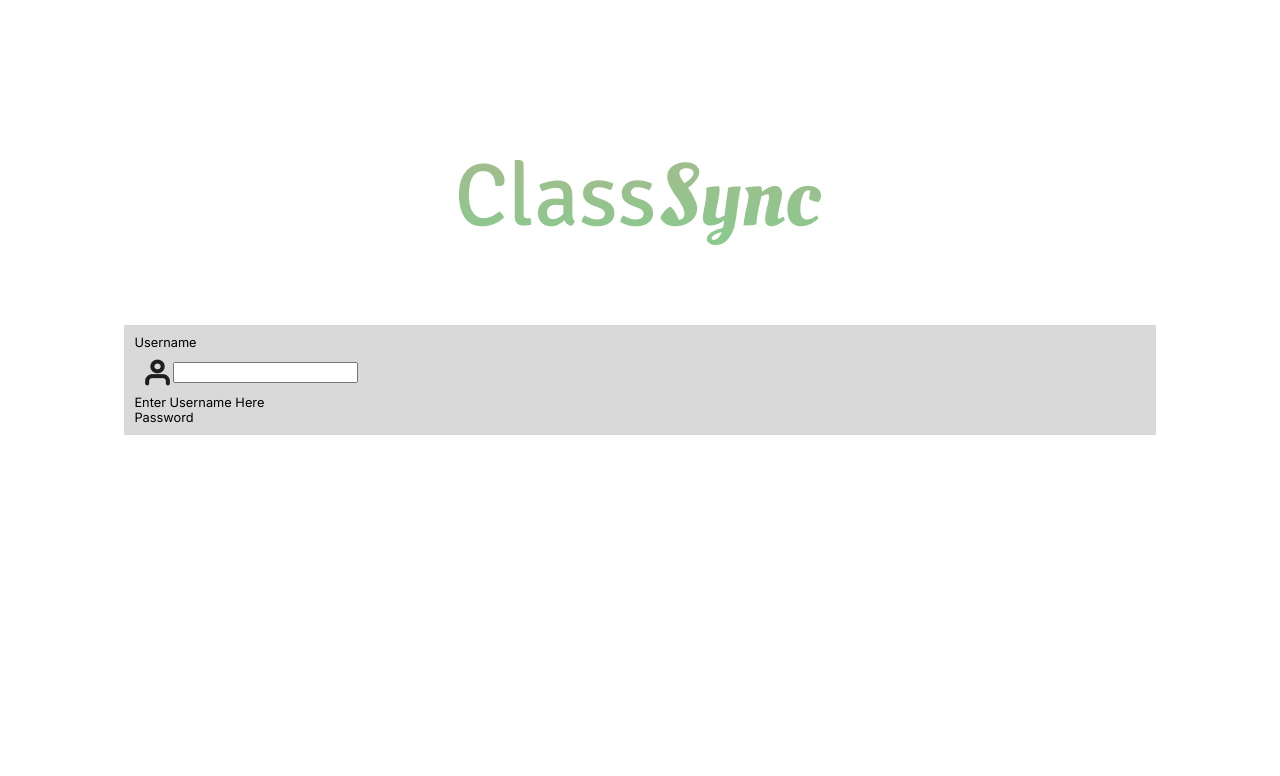
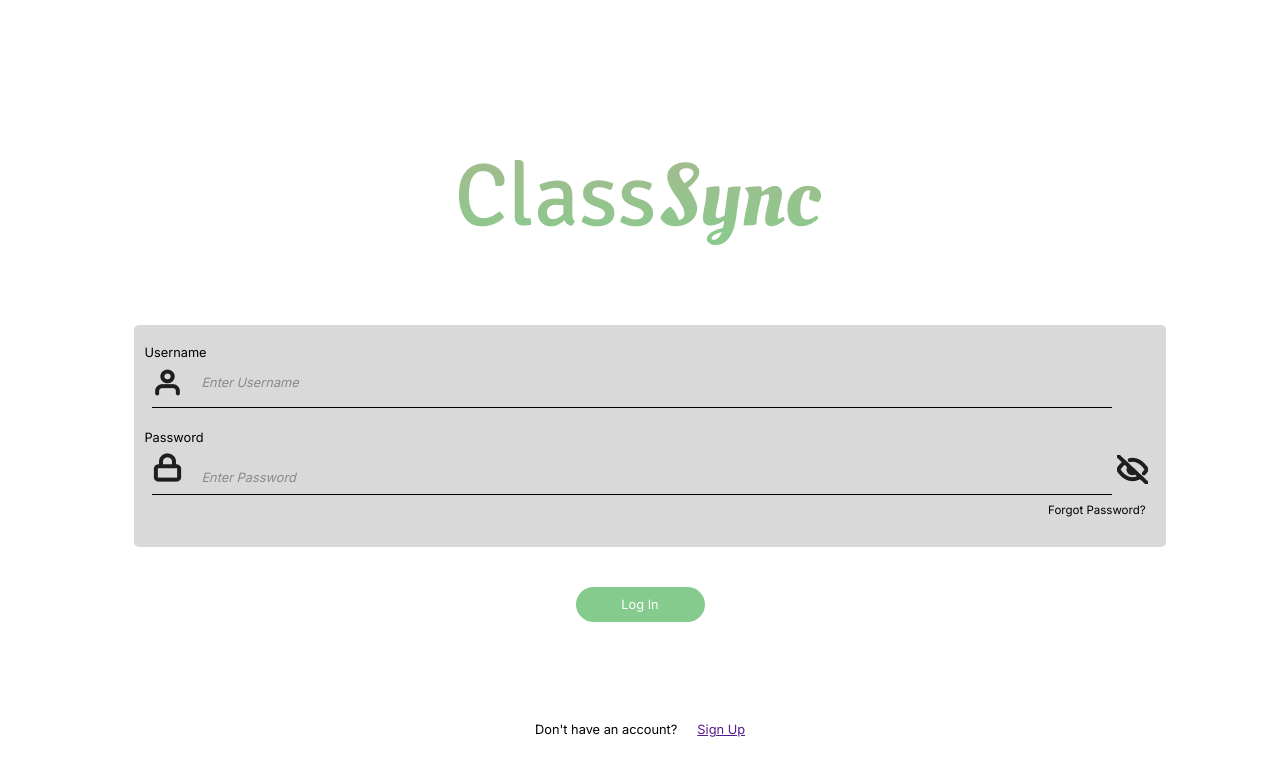
Before and after one commit to medinaalexis013/TeamCBC_ClassSync, a React (Vite) app in the folder frontend/: page / in a window 1280 px wide. Shown: the top 776 px of the page. Built offline with nearby package versions, Linux system fonts and the light colour scheme.

Commit message:
complete styling and layout for login page

```diff
--- a/frontend/src/Login.css
+++ b/frontend/src/Login.css
@@ -9,20 +9,75 @@
     font-size: .8em;
 }
 
+.form {
+  width: 80%
+}
+
 .login-box {
     background-color: #D9D9D9;
-    width: 80%;
+    width: 100%;
     display: flex;
     border-radius: 1px;
     padding: 10px;
+    padding-top: 20px;
+    padding-bottom: 20px;
     flex-direction: column;
     margin-top: 10vh;
+    border-radius: 5px;
 }
 
 #username-case {
     display: flex;
     align-items: center;
     padding: 8px;
+    margin-bottom: 25px;
+}
+
+#password-case {
+    display: flex;
+    align-items: center;
+    justify-content: space-between;
+    padding: 8px;
+}
+
+.forgot-password {
+  all: unset;
+  cursor: pointer;
+  font-size: .9em;
+}
+
+input {
+  all: unset;
+  margin-left: 18px;
+}
+
+input::placeholder {
+  opacity: .8;
+  font-style: italic;
+}
+
+.show-password-button {
+  position: relative;
+
+}
+
+.line {
+  width: 75%;
+  margin-top: 50px;
+  border-bottom: 1px solid black;
+  position: absolute;
+  z-index: 0;
+}
+
+.login-button {
+  all: unset;
+  color: #FFFFFF;
+  background-color: #52B65E;
+  opacity: 70%;
+  border-radius: 45px;
+  width: 129px;
+  height: 35px;
+  text-align: center;
 }
 
 @media (max-width: 500px) {
--- a/frontend/src/Login.jsx
+++ b/frontend/src/Login.jsx
@@ -8,14 +8,37 @@ export default function Login(props) {
     return (
 		<div className='login-page-case'>
 			<img id='main-logo' src='/src/assets/MainLogo.png'></img>
-            <form className='login-box'>
-                <label for='username'> Username</label>
-                <div id='username-case'>
-                    <img src='/src/assets/user.png'></img>
-                    <input type='text' id='username'></input>
+            <form className='form'>
+
+                <div className='login-box'>
+                    <label>Username</label>
+                    <div id='username-case'>
+                        <img src='/src/assets/user.png'></img>
+                        <input type='text' className='username' placeholder="Enter Username"></input>
+                        <div className='line'></div>
+                    </div>
+                    <label>Password</label>
+                    <div id='password-case'>
+                        <div>
+                            <img className='lock' src='/src/assets/Lock.png'></img>
+                            <input type='text' className='username' placeholder="Enter Password"></input>
+                        </div>
+                        <img className='show-password-button' src='/src/assets/ShowPass.png'></img>
+                        <div className='line'></div>
+                    </div>
+                    <div style={{display: "flex", justifyContent: "flex-end", padding: "10px"}}>
+                        <a href='' className='forgot-password'>Forgot Password?</a>
+                    </div>
                 </div>
-                <span>Enter Username Here</span>
-                <div> Password</div>
+
+                <div style={{display: "flex", justifyContent: "center", paddingTop: "40px"}}>
+                    <button className='login-button'>Log In</button>
+                </div>
+
+                <div style={{display: "flex", justifyContent: "center", paddingTop: "100px"}}>
+                    <span>Don't have an account? </span>
+                    <a style={{marginLeft: "20px"}} href=''>Sign Up</a>
+                </div>
             </form>
 		</div>
 )}
```
Also changed, not shown: frontend/src/Login-Page.jsx (deleted, +0 -12 lines).
